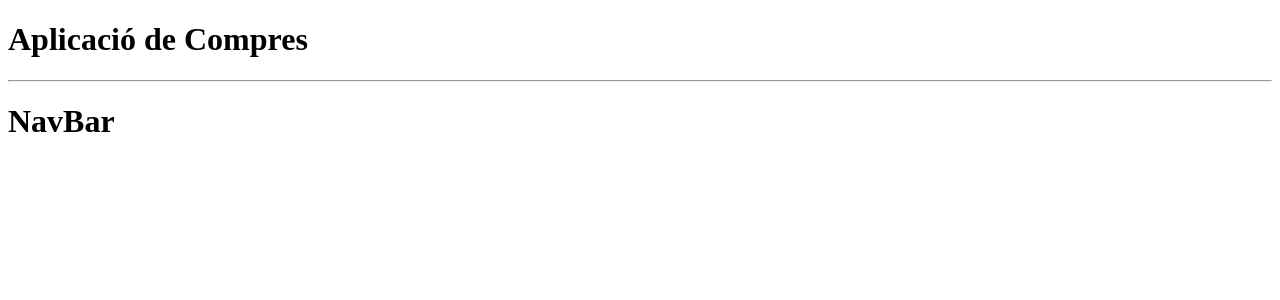
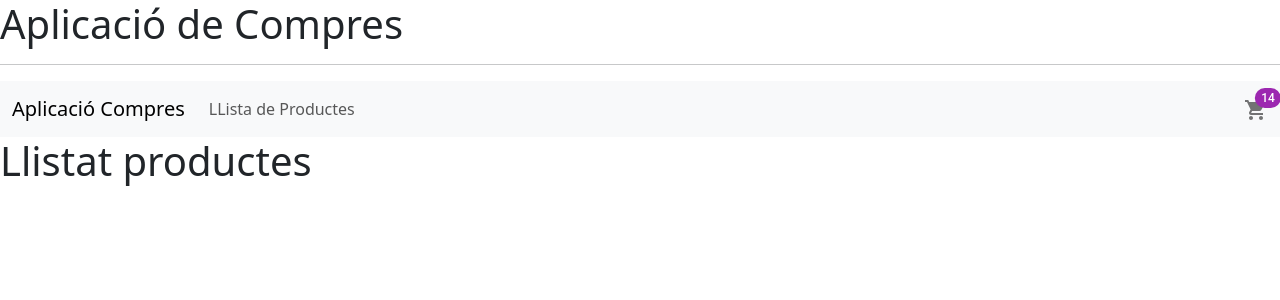
Before and after one commit to Markitus01/carrito_miniprac, a React (Vite) app: page /llista in a window 1280 px wide. Shown: the top 300 px of the page. Built offline with nearby package versions, Linux system fonts and the light colour scheme.

Commit message:
Update Added some screens but still no functionability, only visual

```diff
--- a/index.html
+++ b/index.html
@@ -5,9 +5,11 @@
     <link rel="icon" type="image/png" href="./icon.png" />
     <meta name="viewport" content="width=device-width, initial-scale=1.0" />
     <title>Vite + React</title>
+    <link href="https://cdn.jsdelivr.net/npm/bootstrap@5.3.3/dist/css/bootstrap.min.css" rel="stylesheet" integrity="sha384-QWTKZyjpPEjISv5WaRU9OFeRpok6YctnYmDr5pNlyT2bRjXh0JMhjY6hW+ALEwIH" crossorigin="anonymous">
   </head>
   <body>
     <div id="root"></div>
     <script type="module" src="/src/main.jsx"></script>
+    <script src="https://cdn.jsdelivr.net/npm/bootstrap@5.3.3/dist/js/bootstrap.bundle.min.js" integrity="sha384-YvpcrYf0tY3lHB60NNkmXc5s9fDVZLESaAA55NDzOxhy9GkcIdslK1eN7N6jIeHz" crossorigin="anonymous"></script>
   </body>
 </html>
--- a/src/CarroApp.jsx
+++ b/src/CarroApp.jsx
@@ -1,5 +1,7 @@
 import { NavBar } from "./components/NavBar"
-import { Routes } from "react-router-dom"
+import { Routes, Route, Navigate } from "react-router-dom"
+import { CompresScreen } from "./screens/CompresScreen"
+import { ProductesScreen } from "./screens/ProductesScreen"
 
 export const CarroApp = () =>
 {
@@ -9,7 +11,9 @@ export const CarroApp = () =>
             <hr/>
             <NavBar></NavBar>
             <Routes>
-                {/* TODO navigation routes <Route></Route> */}
+                <Route path="/" element={<CompresScreen></CompresScreen>}></Route>
+                <Route path="/llista" element={<ProductesScreen></ProductesScreen>}></Route>
+                <Route path="/*" element={<Navigate></Navigate>}></Route>
             </Routes>
         </>
     )
--- a/src/components/NavBar.jsx
+++ b/src/components/NavBar.jsx
@@ -1,8 +1,30 @@
+import { NavLink } from "react-router-dom"
+import { Badge } from "@mui/material"
+import { ShoppingCart } from "@mui/icons-material"
+
 export const NavBar = () =>
 {
     return(
         <>
-            <h1>NavBar</h1>
+            <nav className="navbar navbar-expand-sm bg-body-tertiary">
+                <div className="container-fluid">
+                    <NavLink to="/" className="navbar-brand">Aplicació Compres</NavLink>
+
+                    <div className="navbar-collapse">
+                        <ul className="navbar-nav me-auto mb-2 mb-lg-0">
+                            <li className="nav-item">
+                                <NavLink to="/carro" className="nav-link" aria-current="page">LLista de Productes</NavLink>
+                            </li>
+                        </ul>
+
+                        <NavLink to="/">
+                            <Badge badgeContent={14} color="secondary">
+                                <ShoppingCart color="action"/>
+                            </Badge>
+                        </NavLink>
+                    </div>
+                </div>
+            </nav>
         </>
     )
 }
--- a/src/main.jsx
+++ b/src/main.jsx
@@ -6,7 +6,7 @@ import { BrowserRouter } from 'react-router-dom'
 ReactDOM.createRoot(document.getElementById('root')).render(
     <BrowserRouter>
         <React.StrictMode>
-        <CarroApp/>
+            <CarroApp/>
         </React.StrictMode>
     </BrowserRouter>
 )
--- /dev/null
+++ b/src/screens/CompresScreen.jsx
@@ -0,0 +1,22 @@
+import { useEffect } from "react";
+
+export const CompresScreen = () =>
+{
+    const fetchProductes = async () =>
+    {
+        const response = await fetch("https://fakestoreapi.com/products");
+        const data = await response.json();
+        console.log(data);
+    }
+
+    useEffect( () =>
+    {
+        fetchProductes();
+    }, []);
+
+    return(
+        <>
+            <h1>COMPRES</h1>
+        </>
+    );
+}
--- /dev/null
+++ b/src/screens/ProductesScreen.jsx
@@ -0,0 +1,8 @@
+export const ProductesScreen = () =>
+{
+    return(
+        <>
+            <h1>Llistat productes</h1>
+        </>
+    )
+}
```
Also changed, not shown: src/components/Card.jsx (added, +13 -0 lines).
